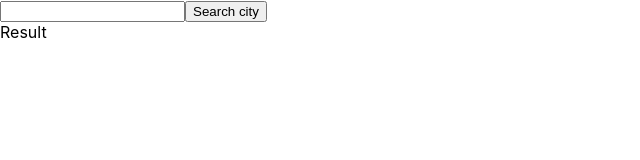
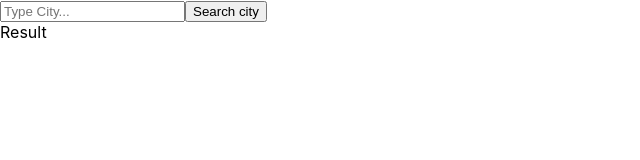
Before and after one commit to goldipl/ReactWeatherApp, a React (Create React App) app: page / in a window 1280 px wide. Shown: the top 160 px of the page, without its empty margins (0-640 px from the left). Built offline with nearby package versions, Linux system fonts and the light colour scheme.

Commit message:
handle input change

```diff
--- a/src/comp/App.js
+++ b/src/comp/App.js
@@ -9,10 +9,19 @@ class App extends Component {
     cityValue: "",
   }
 
+  handleInputCity = (e) => {
+    this.setState({
+      cityValue: e.target.cityValue,
+    })
+  }
+
   render() {
     return (
       <div className="App" >
-        <SearchSection cityValue={this.state.cityValue} />
+        <SearchSection
+          cityValue={this.state.cityValue}
+          cityChange={this.handleInputCity}
+        />
         <WeatherOutput />
       </div>
     );
--- a/src/comp/SearchSection.js
+++ b/src/comp/SearchSection.js
@@ -3,7 +3,11 @@ import React from 'react';
 const SearchSection = (props) => {
   return (
     <form>
-      <input type="text" value={props.cityValue} />
+      <input type="text"
+        value={props.cityValue}
+        onChange={props.cityChange}
+        placeholder="Type City..."
+      />
       <button>Search city</button>
     </form>
   );
```
